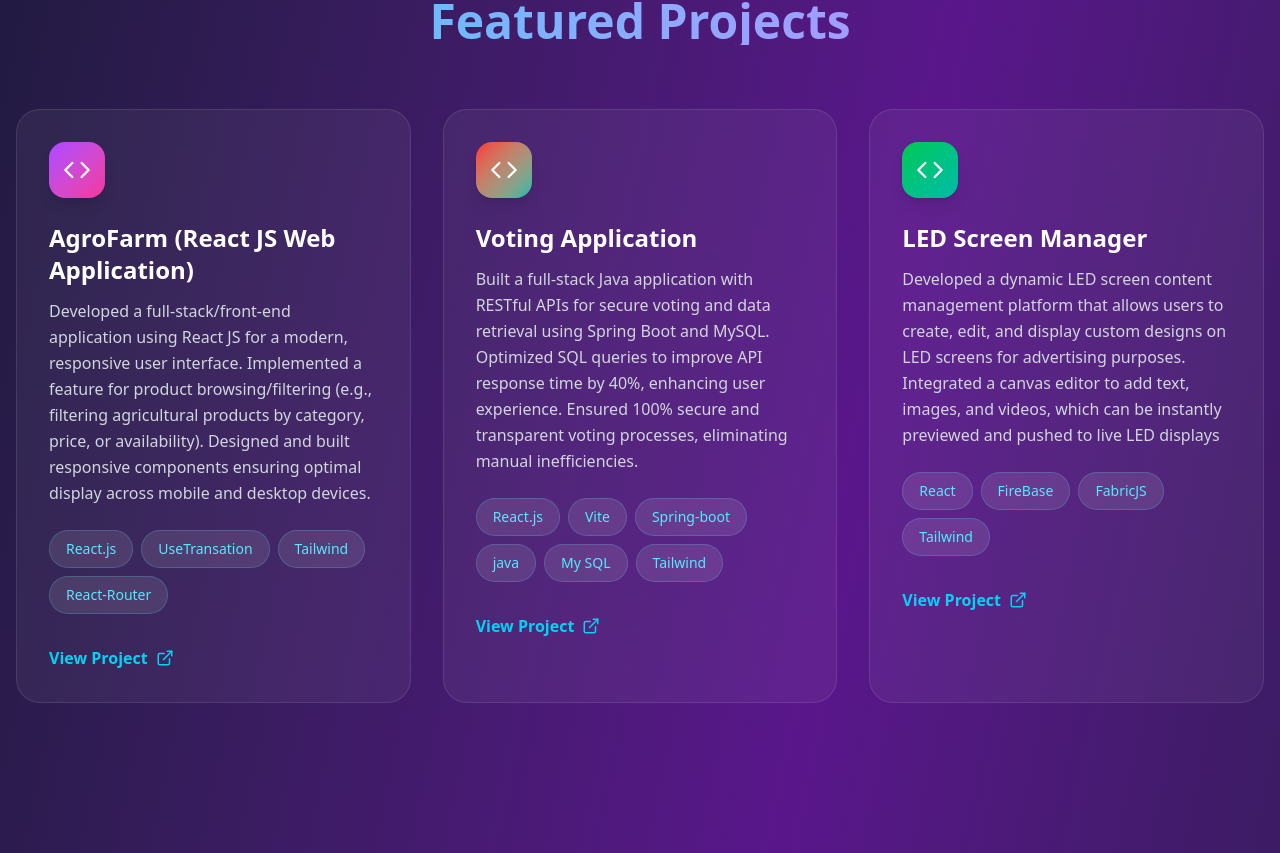
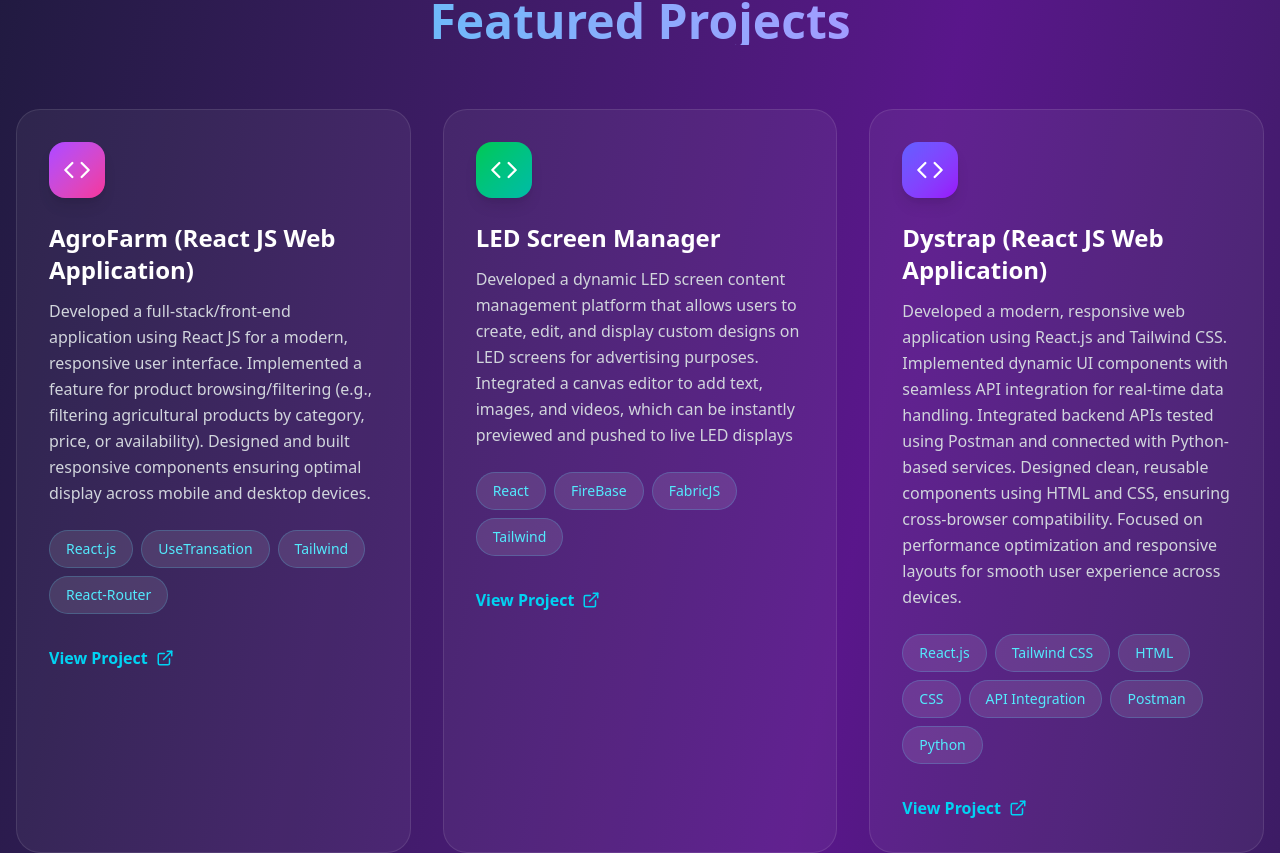
Before and after one commit to Maheshphatangare/Portfolio-, a React (Vite) app: page / in a window 1280 px wide. Shown: the part 1519-2372 px from the top of the page. Built offline with nearby package versions, Linux system fonts and the light colour scheme.

Commit message:
new dystrasp

```diff
--- a/src/App.jsx
+++ b/src/App.jsx
@@ -63,12 +63,12 @@ display across mobile and desktop devices.`,
     //   tech: ["React", "Firebase", "Tailwind"],
     //   gradient: "from-blue-500 to-cyan-500"
     // },
-{
-  title: "Voting Application",
-  description: `Built a full-stack Java application with RESTful APIs for secure voting and data retrieval using Spring Boot and MySQL. Optimized SQL queries to improve API response time by 40%, enhancing user experience. Ensured 100% secure and transparent voting processes, eliminating manual inefficiencies.`,
-  tech: ["React.js", "Vite ","Spring-boot","java", "My SQL", "Tailwind"],
-  gradient: "from-red-500 to-teal-500"
-},
+// {
+//   title: "Voting Application",
+//   description: `Built a full-stack Java application with RESTful APIs for secure voting and data retrieval using Spring Boot and MySQL. Optimized SQL queries to improve API response time by 40%, enhancing user experience. Ensured 100% secure and transparent voting processes, eliminating manual inefficiencies.`,
+//   tech: ["React.js", "Vite ","Spring-boot","java", "My SQL", "Tailwind"],
+//   gradient: "from-red-500 to-teal-500"
+// },
     {
       title: "LED Screen Manager",
       description: "Developed a dynamic LED screen content management platform that allows users to create, edit, and display custom designs on LED screens for advertising purposes. Integrated a canvas editor to add text, images, and videos, which can be instantly previewed and pushed to live LED displays",
@@ -76,6 +76,26 @@ display across mobile and desktop devices.`,
       gradient: "from-green-500 to-teal-500",
       link: "https://your-project-link.com"
     }
+    ,{
+  title: "Dystrap (React JS Web Application)",
+  description: `Developed a modern, responsive web application using React.js and Tailwind CSS.
+Implemented dynamic UI components with seamless API integration for real-time data handling.
+Integrated backend APIs tested using Postman and connected with Python-based services.
+Designed clean, reusable components using HTML and CSS, ensuring cross-browser compatibility.
+Focused on performance optimization and responsive layouts for smooth user experience across devices.`,
+  tech: [
+    "React.js",
+    "Tailwind CSS",
+    "HTML",
+    "CSS",
+    "API Integration",
+    "Postman",
+    "Python"
+  ],
+  gradient: "from-indigo-500 to-purple-600",
+  link: "https://www.dystrap.com"
+}
+
   ];
 
   const certifications = [
--- a/src/components/input.jsx
+++ b/src/components/input.jsx
@@ -235,7 +235,7 @@
 import React, { useState, useEffect } from 'react';
 import { Github, Linkedin, X } from 'lucide-react';
 //import profilePic from '../image/dp.jpg'; // Update path if needed
-import profilePic from '../image/dp3.png';
+import profilePic from '../image/dp5.png';
 const Hero = ({ isDark }) => {
   const [isModalOpen, setIsModalOpen] = useState(false);
   const [currentRoleIndex, setCurrentRoleIndex] = useState(0);
```
Also changed, not shown: 1 other file (tests, documents, lock files or other folders).
